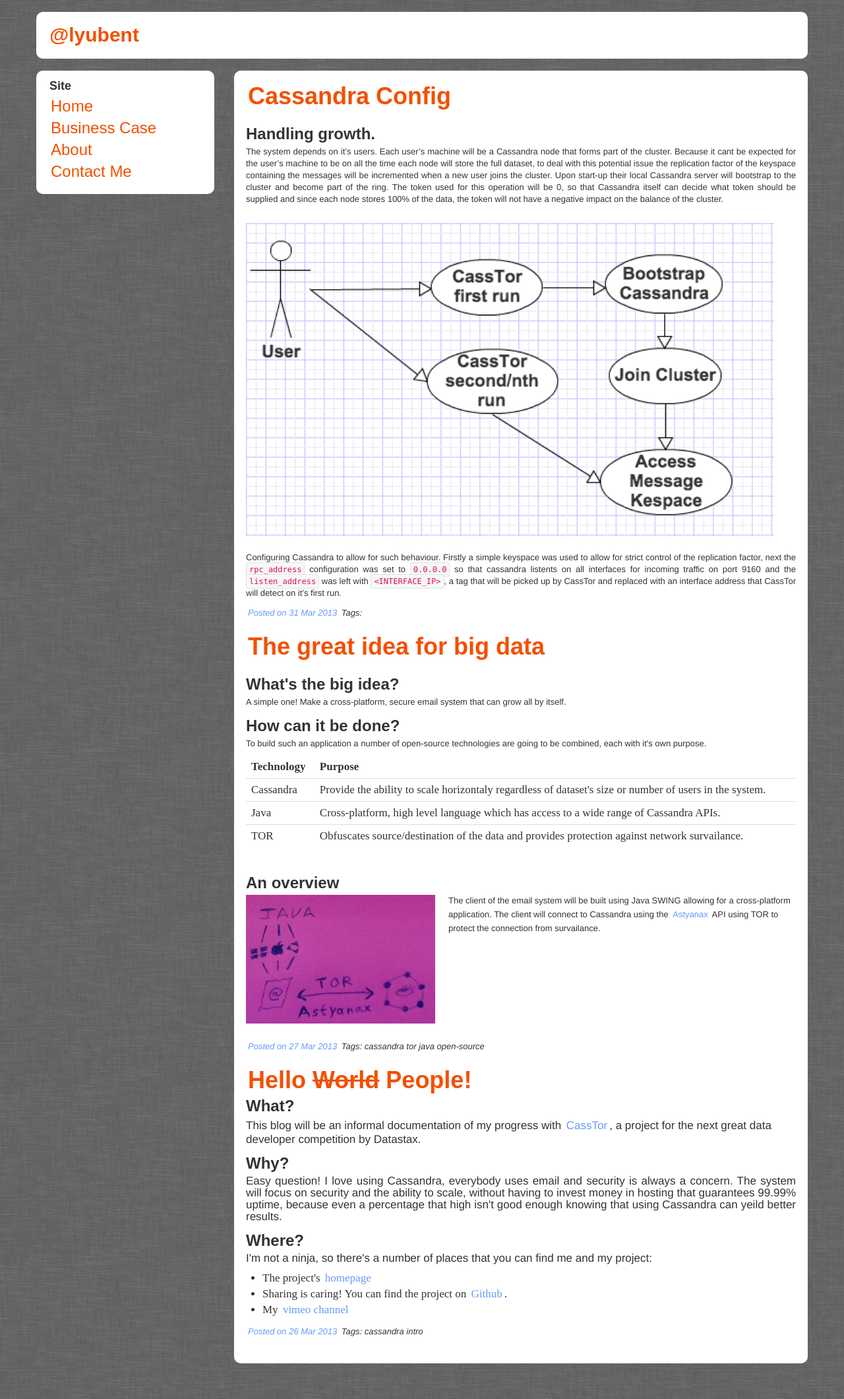
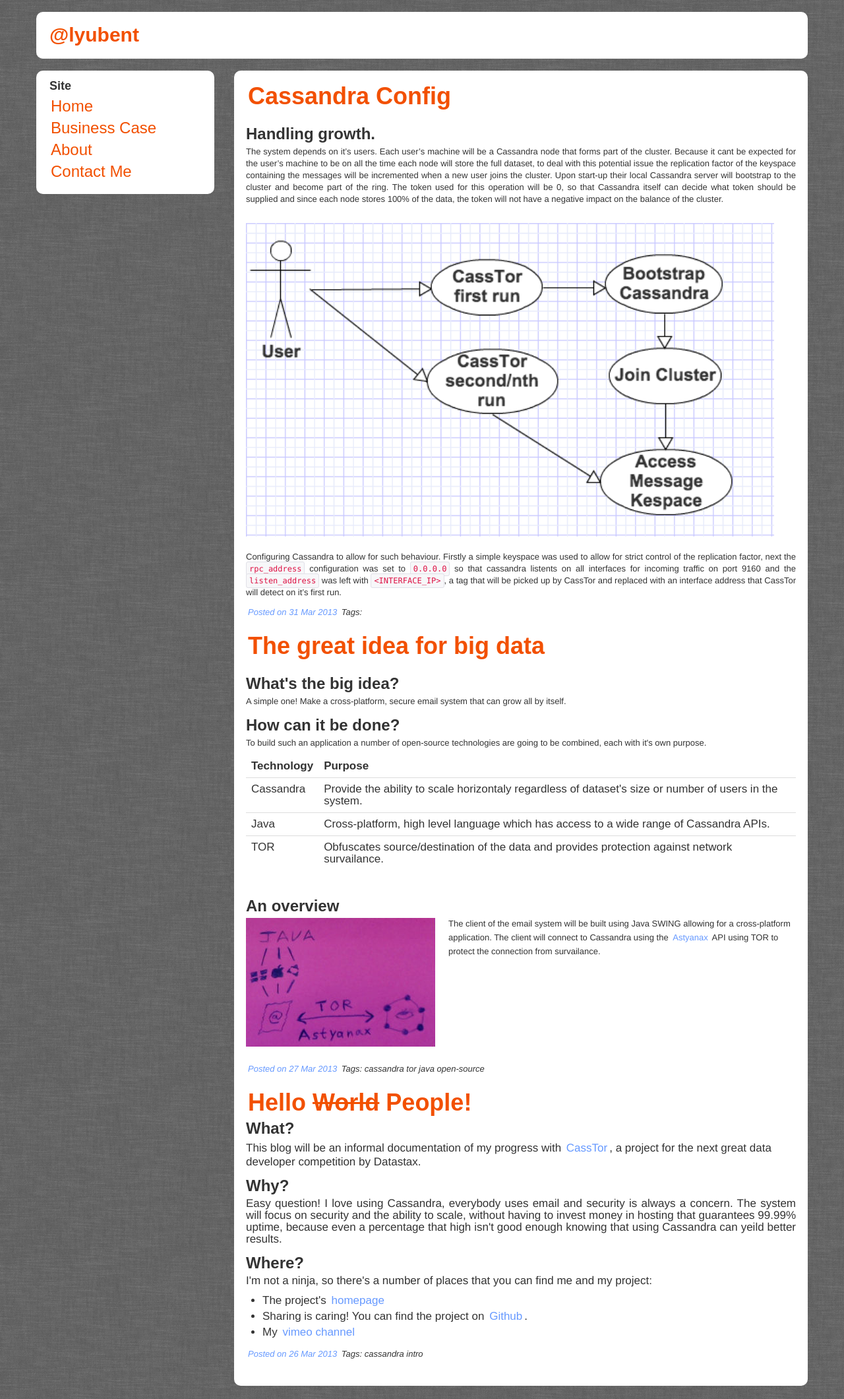
Before and after one commit to lyubent/lyubent.github.com, a Jekyll site: the page built from index.html, in a window 1280 px wide. Shown: the whole page at 66% size. Built offline with Jekyll 4.4.1, drawn with Linux system fonts in a browser that asks for light colours; some web fonts are replaced; the list of posts is cut into pages by our own code.

Commit message:
Updated css/style.css

```diff
--- a/css/style.css
+++ b/css/style.css
@@ -16,5 +16,6 @@ body { font-family: 'Junge', serif; background: url(/images/back_pattern_gray.pn
 .post-title { font-size: 36px; line-height: 36px; }
 .post-title a, .page-header a, .sidebar a { color: #F25000; background: none; }
 .post-title a:hover, .page-header a:hover, .sidebar a:hover { color: #E14000; text-decoration: none; background: none;  }
+.post-content { font-size: 16px;font-family: 'Basic', sans-serif; }
 .byline { font-style: italic; }
 footer { background: white; padding: 2em; }
```
